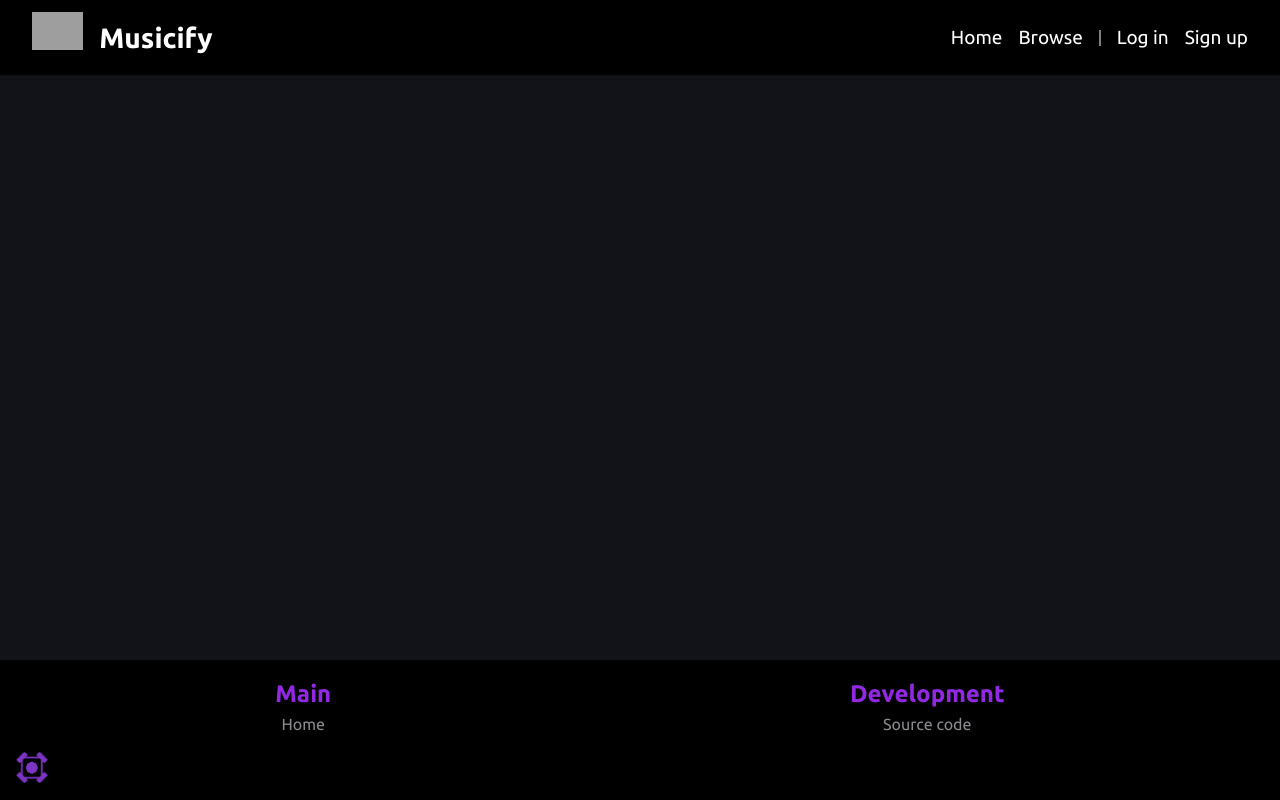
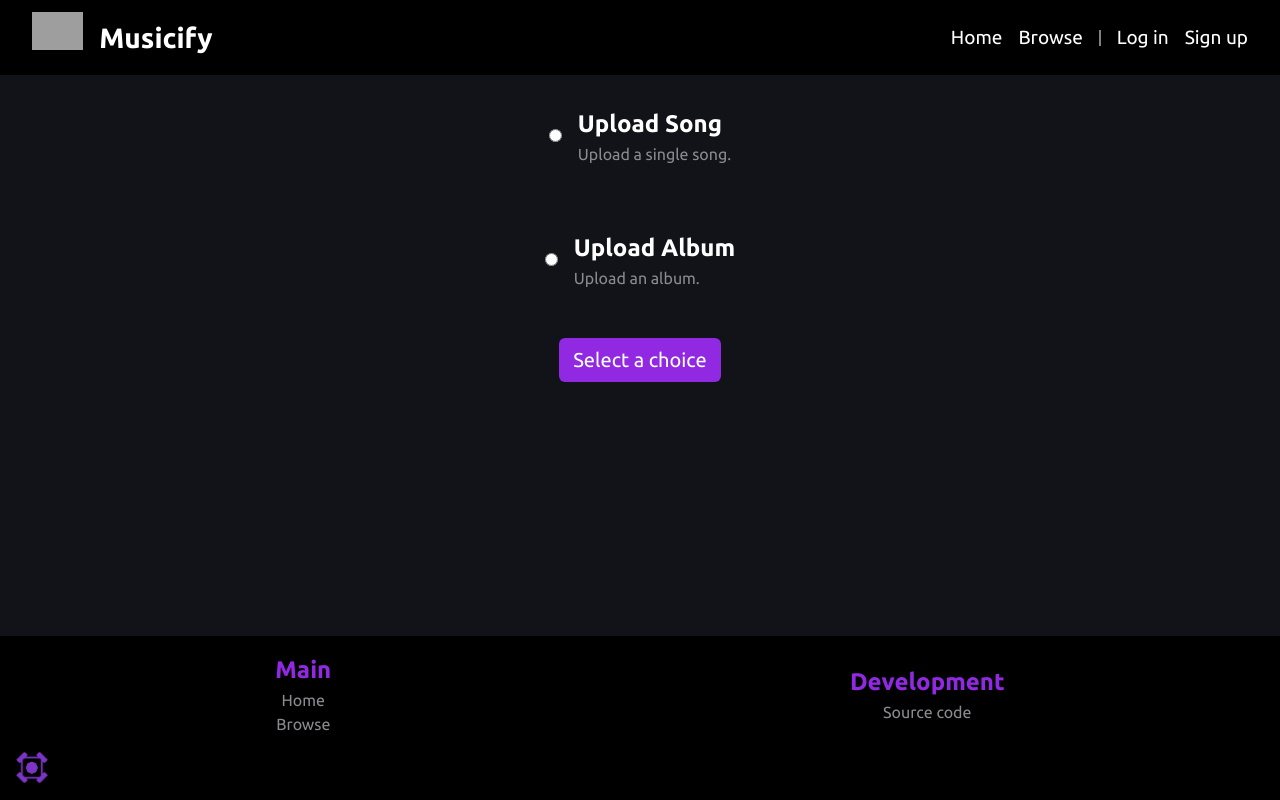
Before and after one commit to IsolatedLun/Musicify, a React (Vite) app in the folder frontend/: page /user/upload in a window 1280 px wide. Built offline with nearby package versions, Linux system fonts and the light colour scheme; no server answers; grey boxes are pictures that could not be loaded.

Commit message:
Updated side nav & footer, added upload choice page

```diff
--- a/frontend/src/components/layout/Footer.tsx
+++ b/frontend/src/components/layout/Footer.tsx
@@ -1,13 +1,23 @@
 import React from 'react';
 import { Link } from 'react-router-dom';
+import { useAppSelector } from '../../hooks';
 
 const Footer = () => {
+    const { isLogged } = useAppSelector(state => state.user);
+
     return (
         <footer className='primary-footer flex flex--col gap--1'>
             <div className="footer__content flex--align flex--around text--center">
                 <ul className="footer_links">
                     <h2 className="footer__head">Main</h2>
                     <li className="footer__link"><Link to='/'>Home</Link></li>
+                    <li className="footer__link"><Link to='/browse'>Browse</Link></li>
+                    {
+                        isLogged
+                        ?
+                        <li className="footer__link"><Link to='/user'>You</Link></li>
+                        : null
+                    }
                 </ul>
 
                 <ul className="footer_links">
--- a/frontend/src/components/layout/Navbar.tsx
+++ b/frontend/src/components/layout/Navbar.tsx
@@ -58,9 +58,28 @@ const Navbar = () => {
 
             <div className="side-nav absolute--open" id='side-nav'>
                 <h2 className="side__title">Musicify</h2>
-                <ul className="side__links flex--align flex--col gap--05">
+                <ul className="side__links flex--align flex--col gap--1">
                     <li className="side__link"><Link to={'/'}>Home</Link></li>
                     <li className="side__link"><Link to={'/browse'}>Browse</Link></li>
+                    {
+                        !isLogged
+                        ?
+                        <>
+                        <li className='side__link'><Link to={'/login'}>Log in</Link></li>
+                        <li className="side__link"><Link to={'/signup'}>Sign up</Link></li>
+                        </>
+                        : user !== null && user.id > -1
+                        ?
+                        <>
+                            <li className='side__link'>
+                                <Link to={'/user'}>My profile</Link>
+                            </li>
+                            <li className="side__link">
+                                <Link to='/logout' className='btn--def btn--primary'>Logout</Link>
+                            </li>
+                        </>
+                        : null
+                    }
                     <button onClick={() => toggleEl('side-nav', 'active')}
                         className='fa btn--def'>&#xf00d;</button>
                 </ul>
--- /dev/null
+++ b/frontend/src/components/parts/upload/Upload.tsx
@@ -0,0 +1,58 @@
+import React, { useState } from 'react'
+import { Link } from 'react-router-dom';
+
+const Upload = () => {
+
+    const [choice, setChoice] = useState<string | null>(null);
+
+    const selectChoice = (e: React.MouseEvent) => {
+        const target = e.target as HTMLElement;
+        const choice = target.getAttribute('data-choice') ?? null;
+
+        if(choice !== null) {
+           const radio =  document.getElementById(`choice-${choice}-input`) as HTMLInputElement;
+           setChoice(choice);
+           radio.click();
+        }
+    }
+
+    return (
+        <section className="upload">
+            <div onClick={(e: React.MouseEvent) => selectChoice(e)}
+                className="upload__choice flex gap--1 flex--align" data-choice='song'>
+                <div className='pos--relative'>
+                    <input type="radio" name="upload-choice" id='choice-song-input' />
+                    <span aria-label='hidden'></span>
+                </div>
+                <div className="choice__content">
+                    <h1 className='choice__title capitalize'>Upload song</h1>
+                    <p className="choice__desc">Upload a single song.</p>
+                </div>
+            </div>
+
+            <div onClick={(e: React.MouseEvent) => selectChoice(e)}
+                className="upload__choice flex gap--1 flex--align" data-choice='album'>
+                <div className='pos--relative'>
+                    <input type="radio" name="upload-choice" id='choice-album-input' />
+                    <span aria-label='hidden'></span>
+                </div>
+                <div className="choice__content">
+                    <h1 className='choice__title capitalize'>Upload album</h1>
+                    <p className="choice__desc">Upload an album.</p>
+                </div>
+            </div>
+
+            <Link to={choice ? choice : ''} className='btn--def btn--primary'>
+                {
+                    choice
+                    ?
+                    'Next'
+                    :
+                    'Select a choice'
+                }
+            </Link>
+        </section>
+    )
+}
+
+export default Upload
--- a/frontend/src/components/parts/user/UserHeader.tsx
+++ b/frontend/src/components/parts/user/UserHeader.tsx
@@ -32,6 +32,7 @@ const UserHeader = () => {
                         <h1 className="user__title">{ user.producer_name }</h1>
                     </div>
                     <div className="btn--group gap--1">
+                        <Link to='upload' className='btn--def btn--primary'>Upload</Link>
                         <Link to='settings' className='btn--def btn--primary'>Settings</Link>
                         {
                             changesMade
--- a/frontend/src/components/parts/user/UserRouter.tsx
+++ b/frontend/src/components/parts/user/UserRouter.tsx
@@ -1,6 +1,7 @@
 import React from 'react';
 import { Routes, Route } from 'react-router-dom';
 import { User } from '../../../misc/interfaces';
+import Upload from '../upload/Upload';
 import UserHeader from './UserHeader';
 import UserHome from './UserHome';
 import UserSettings from './UserSettings';
@@ -14,6 +15,7 @@ const UserRouter = ({ user }: { user: User | null }) => {
                 <Route path='songs' element={<h1>User songs</h1>}/>
                 <Route path='albums' element={<h1>User albums</h1>}/>
                 <Route path='settings' element={<UserSettings />}/>
+                <Route path='upload' element={<Upload />}/>
             </Routes>
         </div>
     )
--- a/frontend/src/css/imports.css
+++ b/frontend/src/css/imports.css
@@ -13,6 +13,7 @@
 @import url('footer.css');
 
 @import url('forms.css');
+@import url('upload.css');
 @import url('logout.css');
 @import url('loader.css');
 @import url('popup.css');
--- /dev/null
+++ b/frontend/src/css/upload.css
@@ -0,0 +1,25 @@
+.upload {
+    display: grid;
+    place-items: center;
+    gap: 2em;
+    margin-block: 0.95em 0.25em;
+}
+
+.upload .upload__choice {
+    padding: 1em;
+    cursor: pointer;
+    border-radius: 2px;
+    transition: background-color 100ms ease-out;
+}
+
+.upload .upload__choice > * {
+    pointer-events: none;
+}
+
+.upload .upload__choice:hover {
+    background-color: var(--bg-hov);
+}
+
+.upload .choice__content .choice__desc {
+    color: var(--txt-muted);
+}
--- a/frontend/src/css/utils.css
+++ b/frontend/src/css/utils.css
@@ -74,7 +74,6 @@
 
 .btn--group {
     display: flex;
-    align-items: center;
     justify-content: space-between;
 }
 
@@ -112,6 +111,35 @@
     text-transform: capitalize;
     color: var(--txt);
     background-color: var(--bg);
+}
+
+input[type="radio"] {
+    accent-color: var(--clr-primary);
+}
+
+input[type="radio"] + *::after {
+    content: '';
+    position: absolute;
+    visibility: hidden;
+    inset: 0;
+    background-color: var(--clr-primary);
+    width: 1.5em;
+    top: 50%;
+    left: 50%;
+    transform: translate(-50%, -47%);
+    aspect-ratio: 1;
+    border-radius: 50%;
+    isolation: isolate;
+    z-index: -1;
+}
+
+input[type="radio"]:checked + *::after {
+    visibility: visible;
+}
+
+/* Positions */
+.pos--relative {
+    position: relative;
 }
 
 /* Backgrounds */
```
Also changed, not shown: frontend/prod.css, 1 other file (tests, documents, lock files or other folders).
